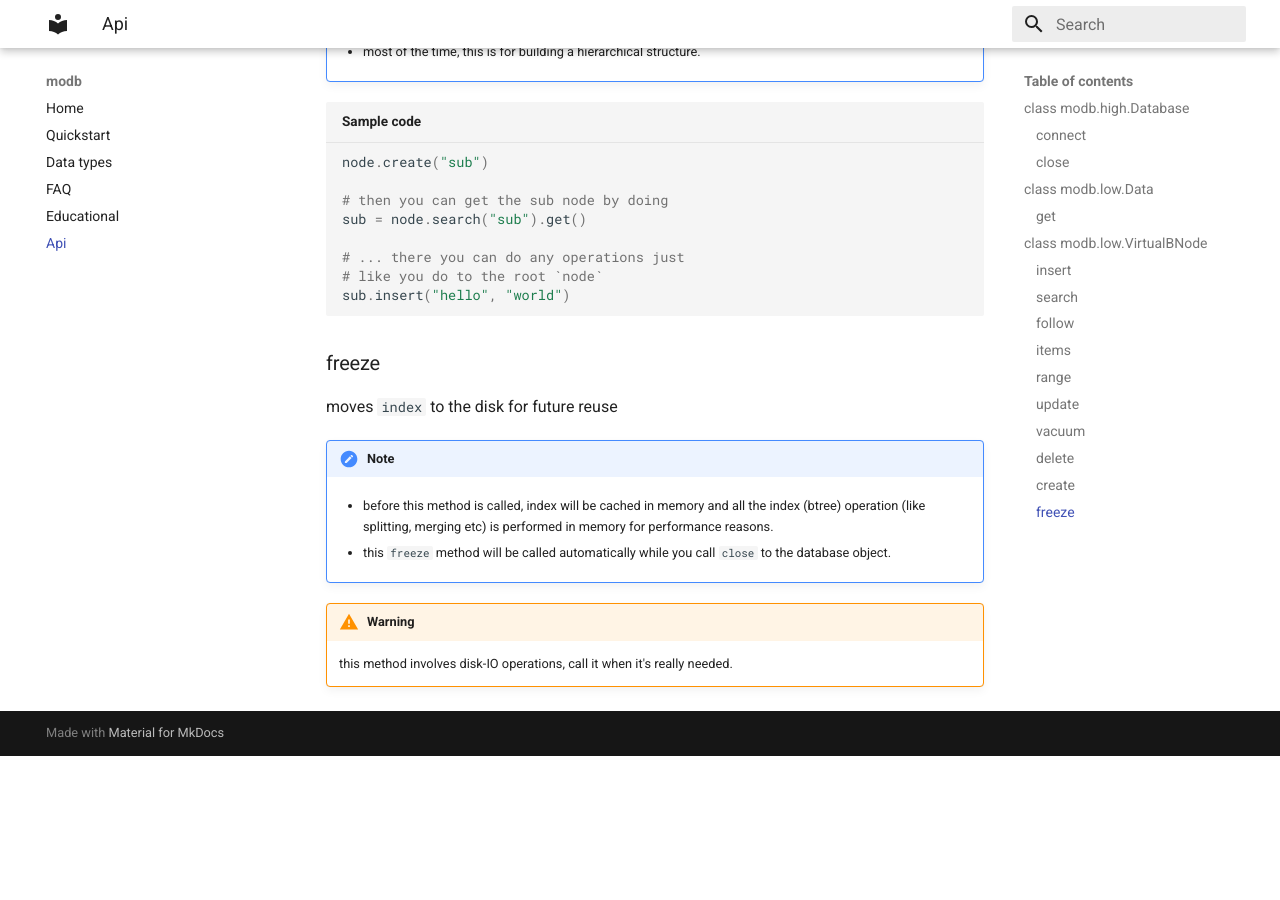
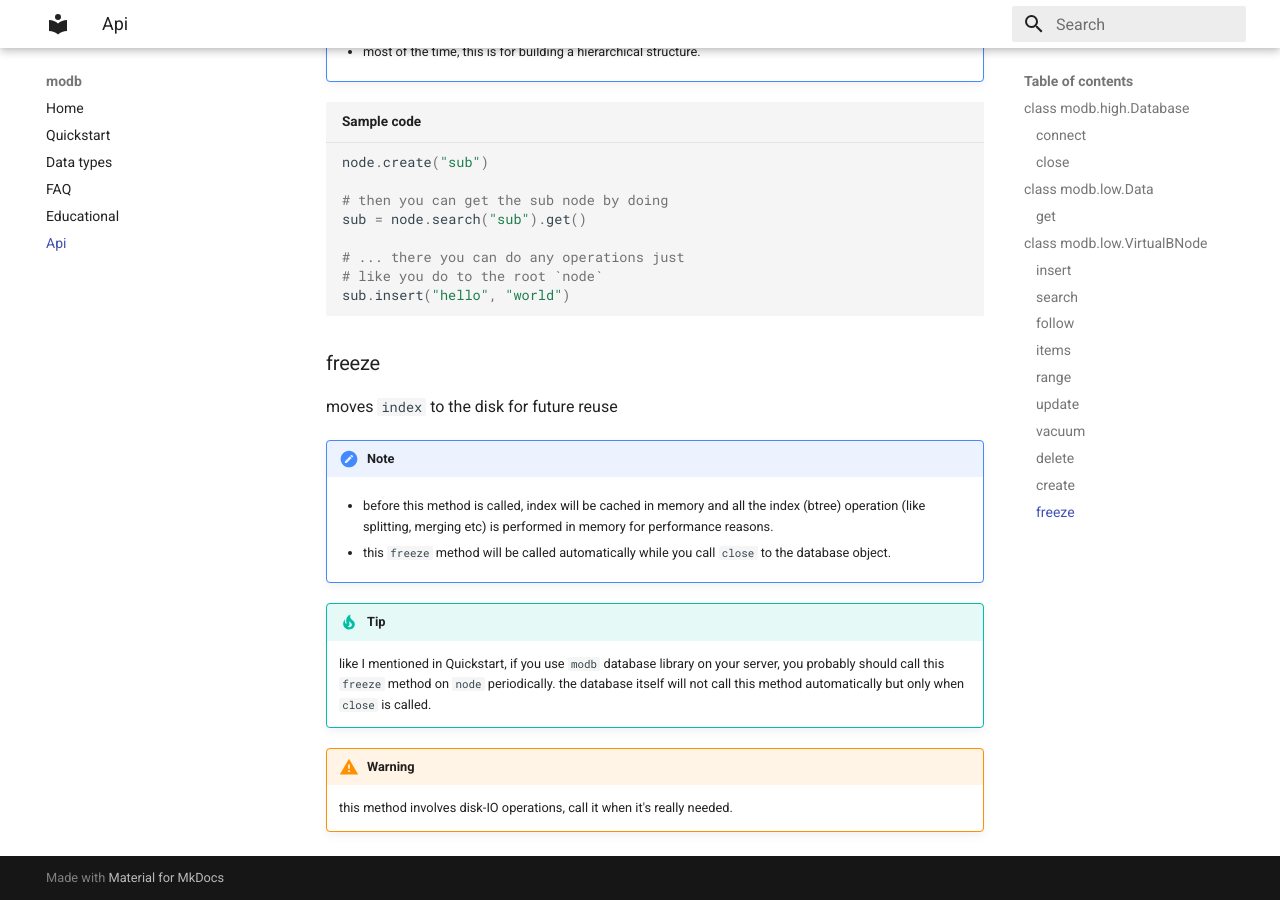
Before and after one commit to Darcy-C/modb, an MkDocs documentation site: the page built from docs/Api.md, in a window 1280 px wide and 900 px high, scrolled down 5784 px. Built offline with MkDocs 1.6.1 and Material for MkDocs 9.7.7, drawn with Linux system fonts in a browser that asks for light colours; before the commit the page ends 6540 px from its top, so only the background shows below that.

Commit message:
`docs` update `freeze`

```diff
--- a/docs/Api.md
+++ b/docs/Api.md
@@ -251,6 +251,10 @@
 
         * this `freeze` method will be called automatically while you call `close` to the database object.
 
+    !!! tip
+
+        like I mentioned in Quickstart, if you use `modb` database library on your server, you probably should call this `freeze` method on `node` periodically. the database itself will not call this method automatically but only when `close` is called.
+
     !!! warning
 
         this method involves disk-IO operations, call it when it's really needed.
```
